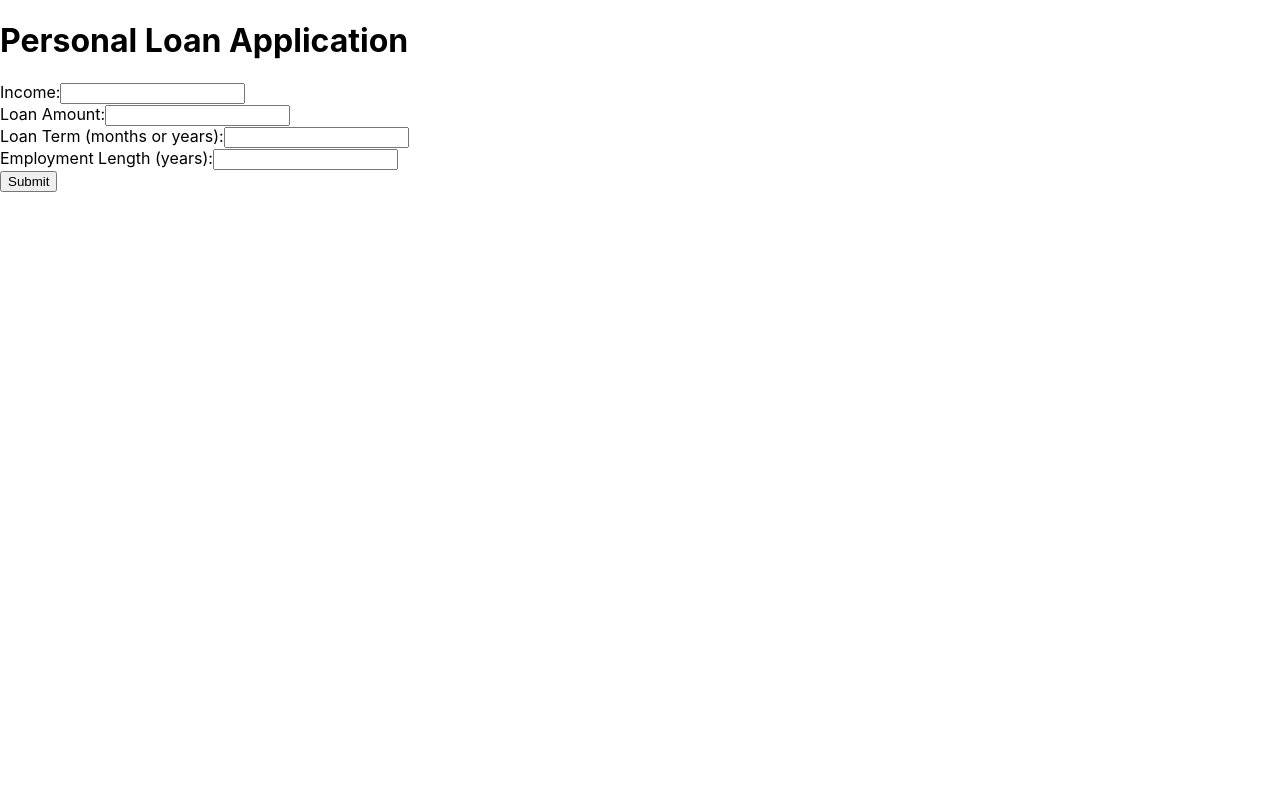
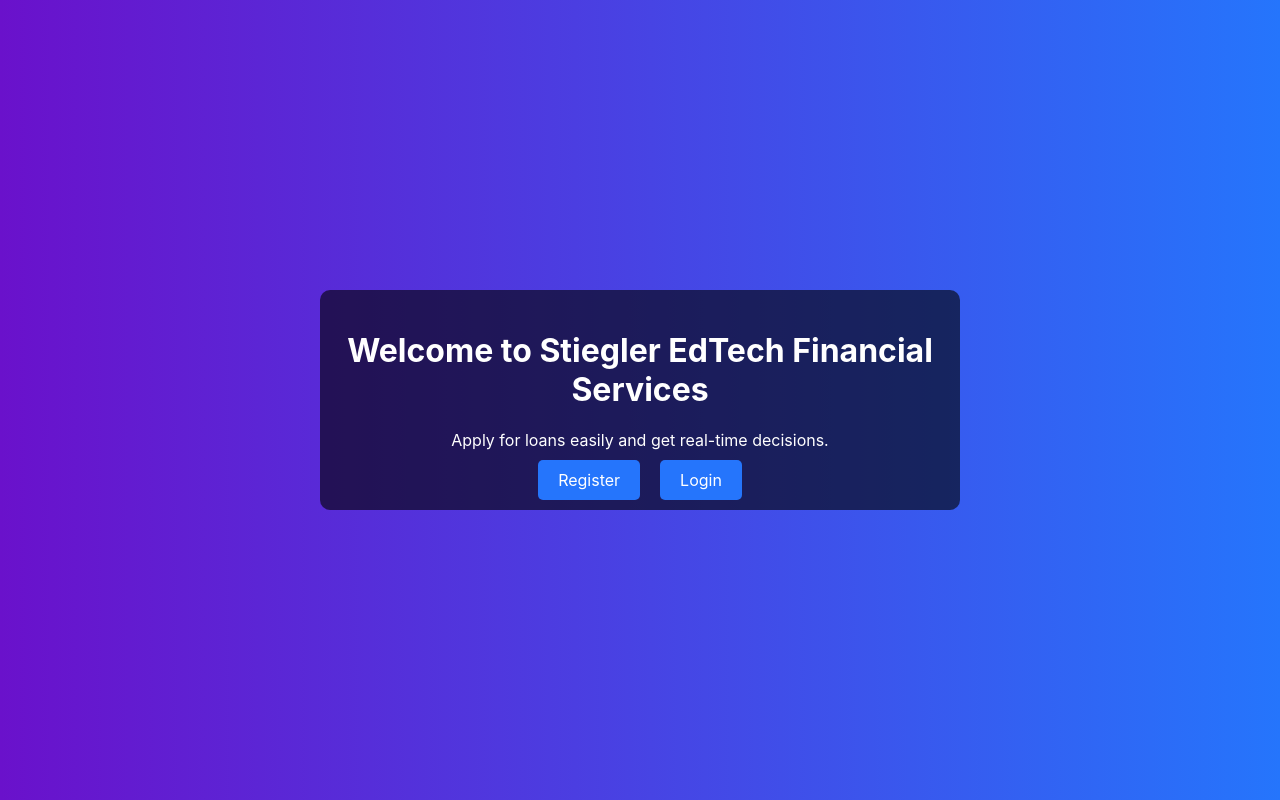
Before and after one commit to BDNIKKO/Stiegler_EdTech_Financial_Services, a React (Create React App) app in the folder frontend/: page / in a window 1280 px wide. Built offline with nearby package versions, Linux system fonts and the light colour scheme.

Commit message:
Added , , and  components

```diff
--- a/frontend/package.json
+++ b/frontend/package.json
@@ -8,6 +8,7 @@
     "@testing-library/user-event": "^13.5.0",
     "react": "^18.3.1",
     "react-dom": "^18.3.1",
+    "react-router-dom": "^6.4.0",
     "react-scripts": "5.0.1",
     "web-vitals": "^2.1.4"
   },
--- a/frontend/src/App.js
+++ b/frontend/src/App.js
@@ -1,6 +1,10 @@
 import React, { useState } from 'react';
+import { BrowserRouter as Router, Route, Routes, Link, useNavigate } from 'react-router-dom';
+import HeroPage from './components/HeroPage'; // Assuming HeroPage.js is in components folder
+import LoginForm from './components/LoginForm'; // Assuming LoginForm.js is created in components folder
+import RegisterForm from './components/RegisterForm'; // Assuming RegisterForm.js is created in components folder
 
-function App() {
+function LoanApplication() {
   // State to hold the form data
   const [formData, setFormData] = useState({
     income: '',
@@ -44,7 +48,7 @@ function App() {
   };
 
   return (
-    <div className="App">
+    <div>
       <h1>Personal Loan Application</h1>
       <form onSubmit={handleSubmit}>
         <div>
@@ -101,4 +105,19 @@ function App() {
   );
 }
 
+function App() {
+  return (
+    <Router>
+      <div className="App">
+        <Routes>
+          <Route path="/" element={<HeroPage />} />
+          <Route path="/login" element={<LoginForm />} />
+          <Route path="/register" element={<RegisterForm />} />
+          <Route path="/loan-application" element={<LoanApplication />} />
+        </Routes>
+      </div>
+    </Router>
+  );
+}
+
 export default App;
--- /dev/null
+++ b/frontend/src/components/HeroPage.css
@@ -0,0 +1,34 @@
+.hero-container {
+    height: 100vh;
+    display: flex;
+    align-items: center;
+    justify-content: center;
+    background: linear-gradient(to right, #6a11cb, #2575fc);
+    color: white;
+    text-align: center;
+  }
+
+  .hero-content {
+    max-width: 600px;
+    padding: 20px;
+    background: rgba(0, 0, 0, 0.6);
+    border-radius: 10px;
+  }
+
+  .hero-buttons {
+    margin-top: 20px;
+  }
+
+  .hero-button {
+    text-decoration: none;
+    color: white;
+    background: #2575fc;
+    padding: 10px 20px;
+    border-radius: 5px;
+    margin: 10px;
+    transition: background 0.3s ease;
+  }
+
+  .hero-button:hover {
+    background: #6a11cb;
+  }
--- /dev/null
+++ b/frontend/src/components/HeroPage.js
@@ -0,0 +1,20 @@
+import React from 'react';
+import { Link } from 'react-router-dom';
+import './HeroPage.css';
+
+function HeroPage() {
+  return (
+    <div className="hero-container">
+      <div className="hero-content">
+        <h1>Welcome to Stiegler EdTech Financial Services</h1>
+        <p>Apply for loans easily and get real-time decisions.</p>
+        <div className="hero-buttons">
+          <Link to="/register" className="hero-button">Register</Link>
+          <Link to="/login" className="hero-button">Login</Link>
+        </div>
+      </div>
+    </div>
+  );
+}
+
+export default HeroPage;
--- /dev/null
+++ b/frontend/src/components/LoginForm.js
@@ -0,0 +1,48 @@
+import React, { useState } from 'react';
+import { useNavigate } from 'react-router-dom';
+
+function LoginForm() {
+  const [formData, setFormData] = useState({
+    username: '',
+    password: ''
+  });
+
+  const navigate = useNavigate(); // Hook to navigate programmatically
+
+  const handleChange = (e) => {
+    setFormData({
+      ...formData,
+      [e.target.name]: e.target.value,
+    });
+  };
+
+  const handleSubmit = (e) => {
+    e.preventDefault();
+    // Placeholder logic for login
+    console.log('Login form submitted:', formData);
+
+    // Assuming login is successful, navigate to the loan application
+    if (formData.username && formData.password) {
+      navigate('/loan-application');
+    }
+  };
+
+  return (
+    <div className="login-container">
+      <h2>Login</h2>
+      <form onSubmit={handleSubmit}>
+        <div>
+          <label>Username:</label>
+          <input type="text" name="username" value={formData.username} onChange={handleChange} required />
+        </div>
+        <div>
+          <label>Password:</label>
+          <input type="password" name="password" value={formData.password} onChange={handleChange} required />
+        </div>
+        <button type="submit">Login</button>
+      </form>
+    </div>
+  );
+}
+
+export default LoginForm;
--- /dev/null
+++ b/frontend/src/components/RegisterForm.js
@@ -0,0 +1,45 @@
+import React, { useState } from 'react';
+
+function RegisterForm() {
+  const [formData, setFormData] = useState({
+    username: '',
+    password: '',
+    confirmPassword: ''
+  });
+
+  const handleChange = (e) => {
+    setFormData({
+      ...formData,
+      [e.target.name]: e.target.value,
+    });
+  };
+
+  const handleSubmit = (e) => {
+    e.preventDefault();
+    // Placeholder logic for registration
+    console.log('Registration form submitted:', formData);
+  };
+
+  return (
+    <div className="register-container">
+      <h2>Register</h2>
+      <form onSubmit={handleSubmit}>
+        <div>
+          <label>Username:</label>
+          <input type="text" name="username" value={formData.username} onChange={handleChange} required />
+        </div>
+        <div>
+          <label>Password:</label>
+          <input type="password" name="password" value={formData.password} onChange={handleChange} required />
+        </div>
+        <div>
+          <label>Confirm Password:</label>
+          <input type="password" name="confirmPassword" value={formData.confirmPassword} onChange={handleChange} required />
+        </div>
+        <button type="submit">Register</button>
+      </form>
+    </div>
+  );
+}
+
+export default RegisterForm;
--- /dev/null
+++ b/package.json
@@ -0,0 +1,5 @@
+{
+  "dependencies": {
+    "react-router-dom": "^6.27.0"
+  }
+}
```
Also changed, not shown: 1 other file (tests, documents, lock files or other folders).
